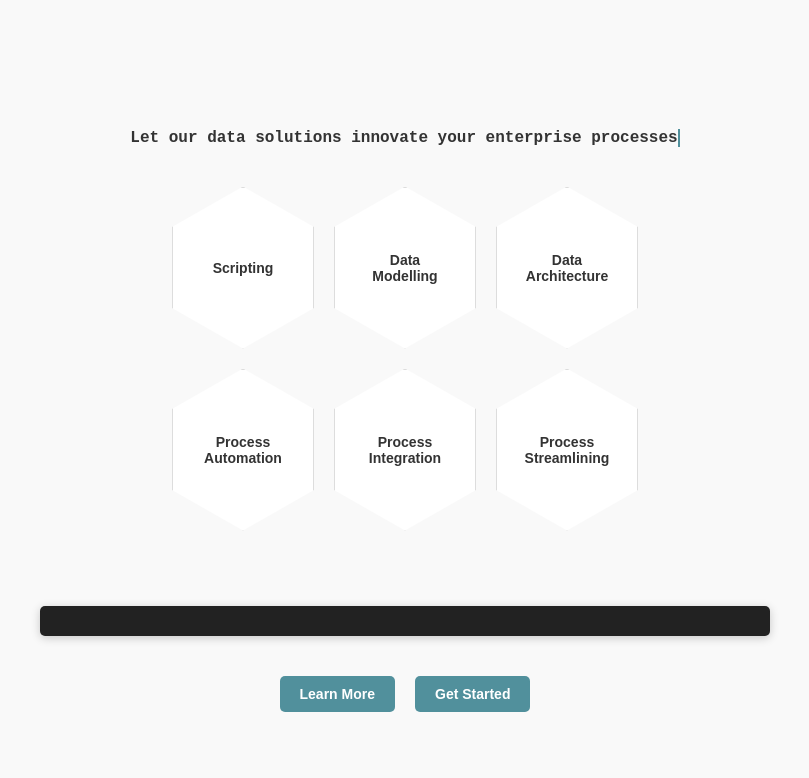
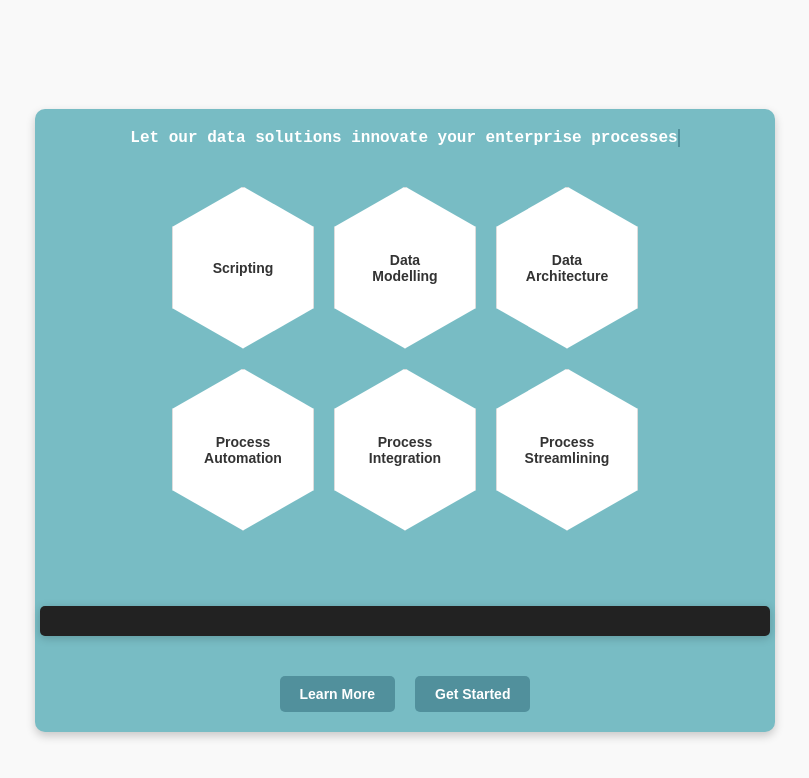
Before and after one commit to MGSP9/FrontPage, a plain HTML site: page index.html in a window 1280 px wide. Shown: the whole page, without its empty margins (235-1044 px from the left). Drawn offline with Linux system fonts and the light colour scheme.

Commit message:
Update index.html

```diff
--- a/index.html
+++ b/index.html
@@ -23,6 +23,10 @@
       display: flex;
       flex-direction: column;
       align-items: center;
+      background: #78bcc4; /* Background color of the container */
+      padding: 20px;
+      border-radius: 10px;
+      box-shadow: 0 4px 10px rgba(0, 0, 0, 0.2);
     }
 
     .header {
@@ -37,7 +41,7 @@
       font-family: monospace;
       font-size: 16px; /* Reduced to half of 32px */
       font-weight: bold;
-      color: #333;
+      color: #fff; /* White text for better contrast */
       white-space: nowrap;
       overflow: hidden;
       border-right: 2px solid #51909c;
```
